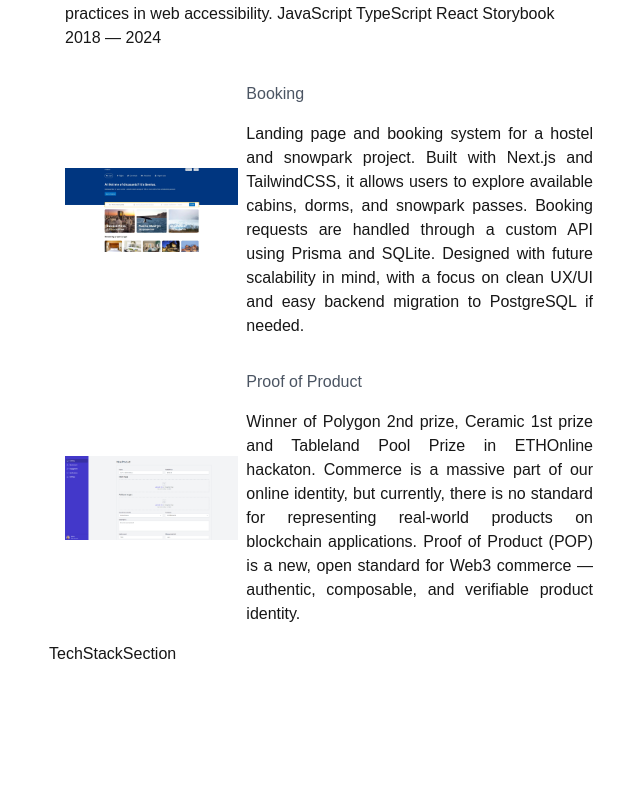
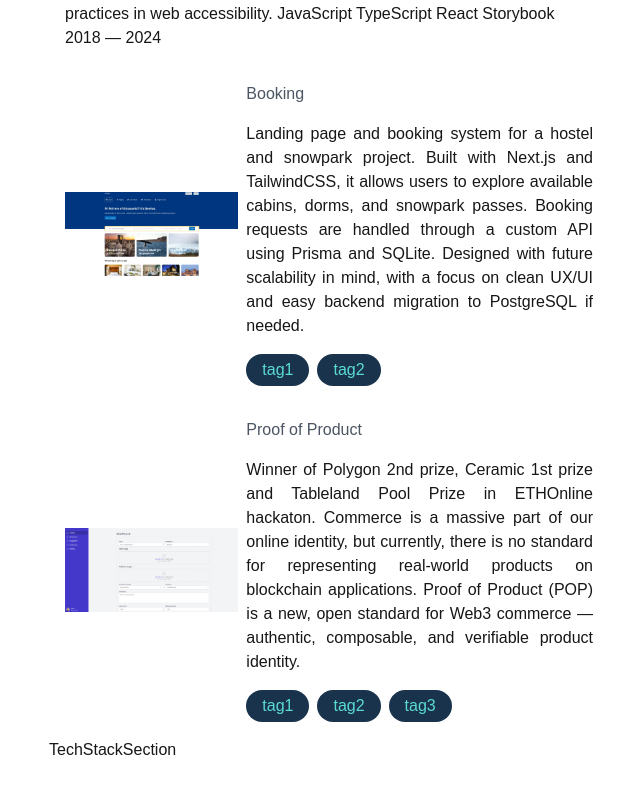
Before and after one commit to perassijulian/portfolio, a Next.js app: page / in a window 1280 px wide. Shown: the part 574-1368 px from the top of the page, without its empty margins (631-1271 px from the left). Before the commit the page ends 1320 px from the top, so only its background shows below. Built offline with nearby package versions, Linux system fonts and the light colour scheme.

Commit message:
create Pill component and defined accent color

```diff
--- a/app/globals.css
+++ b/app/globals.css
@@ -7,6 +7,8 @@
   --background: #ffffff;
   --foreground: #171717;
   --foreground-secondary: #4b5563;
+  --accent: #59dbd4;
+  --accent-muted: #1a334d;
 }
 
 @media (prefers-color-scheme: dark) {
@@ -14,6 +16,8 @@
     --background: #0f172a;
     --foreground: #94a4b8;
     --foreground-secondary: #dde3ee;
+    --accent: #59dbd4;
+    --accent-muted: #1a334d;
   }
 }
 
--- a/components/ProjectsSection.tsx
+++ b/components/ProjectsSection.tsx
@@ -11,6 +11,7 @@ export default function ProjectsSection() {
       alt: "landing page and booking system",
       demo: "https://hostel-perassi.vercel.app/",
       github: "https://github.com/perassijulian/hostel-snowpark",
+      tags: ["tag1", "tag2"],
     },
     {
       id: 1,
@@ -20,6 +21,7 @@ export default function ProjectsSection() {
       alt: "proof of product with ceramic for polygon",
       demo: "https://ethglobal.com/showcase/proof-of-product-pop-web3-commerce-0uhew",
       github: "https://github.com/brandinate/Brandinate-Monorepo",
+      tags: ["tag1", "tag2", "tag3"],
     },
   ];
   return (
@@ -34,6 +36,7 @@ export default function ProjectsSection() {
             alt={p.alt}
             demo={p.demo}
             github={p.github}
+            tags={p.tags}
           />
         );
       })}
--- /dev/null
+++ b/components/UI/Pill.tsx
@@ -0,0 +1,12 @@
+interface PillProps {
+  children: React.ReactNode;
+  id: number;
+}
+
+export default function Pill({ children, id }: PillProps) {
+  return (
+    <div className="text-accent bg-accent-muted px-4 py-1 rounded-2xl" key={id}>
+      {children}
+    </div>
+  );
+}
--- a/components/UI/Project.tsx
+++ b/components/UI/Project.tsx
@@ -1,5 +1,6 @@
 import Image from "next/image";
 import Card from "./Card";
+import Pill from "./Pill";
 
 interface ProjectProps {
   id: number;
@@ -9,6 +10,7 @@ interface ProjectProps {
   alt: string;
   demo?: string;
   github: string;
+  tags: string[];
 }
 
 export default function Project({
@@ -19,6 +21,7 @@ export default function Project({
   alt,
   demo = "",
   github,
+  tags,
 }: ProjectProps) {
   return (
     <Card>
@@ -29,6 +32,11 @@ export default function Project({
         <div className="w-2/3">
           <h1 className="text-foreground-secondary">{title}</h1>
           <p className="mt-4 text-justify">{desc}</p>
+          <div className="flex gap-2 mt-4">
+            {tags.map((tag) => (
+              <Pill id={id}>{tag}</Pill>
+            ))}
+          </div>
         </div>
       </div>
     </Card>
--- a/tailwind.config.ts
+++ b/tailwind.config.ts
@@ -6,6 +6,8 @@ const config: Config = {
     extend: {
       colors: {
         "foreground-secondary": "var(--foreground-secondary)",
+        accent: "var(--accent)",
+        "accent-muted": "var(--accent-muted)",
       },
     },
   },
```
